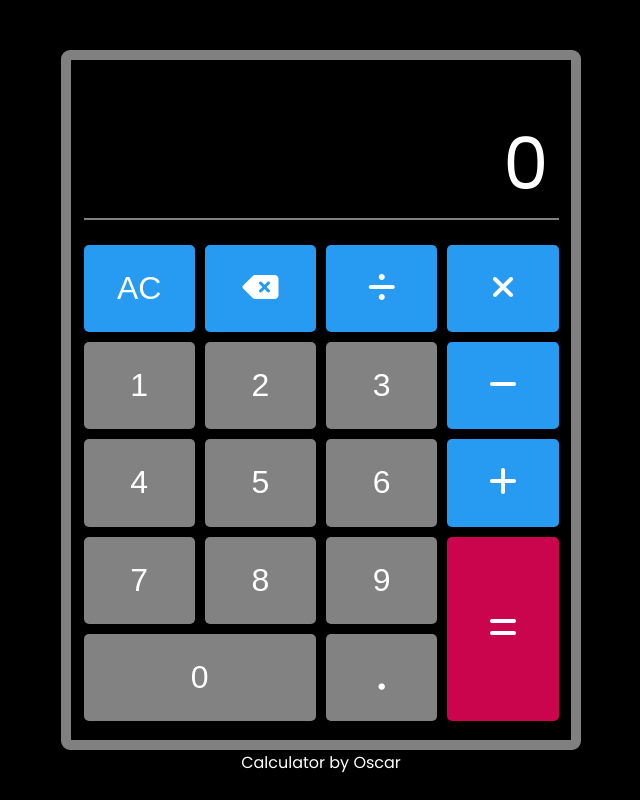
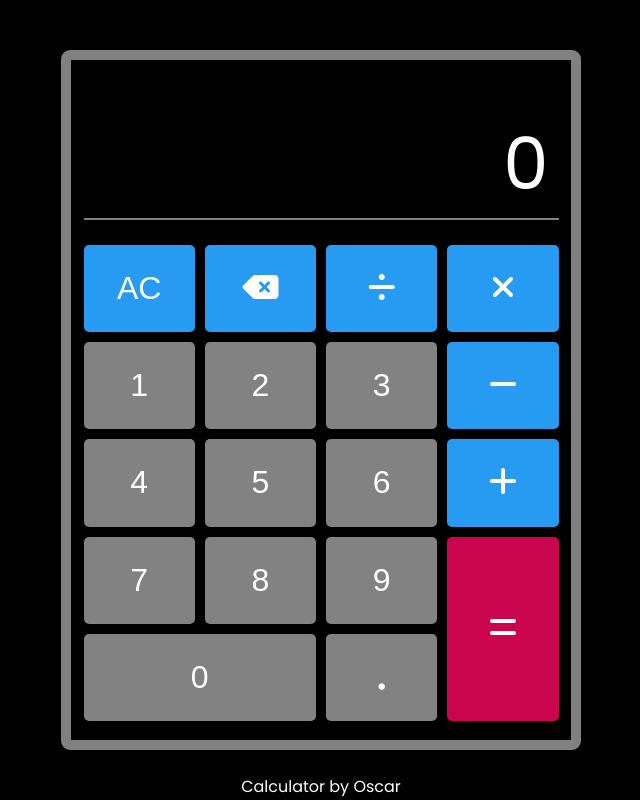
Before and after one commit to chuchuluco/calculator-top, a plain HTML site: page index.html in a window 1280 px wide. Shown: the whole page, without its empty margins (319-959 px from the left). Drawn offline with Linux system fonts and the light colour scheme.

Commit message:
add footer margin

```diff
--- a/style.css
+++ b/style.css
@@ -95,3 +95,7 @@ button.equal {
 button:hover {
     transform: scale(0.98);
 }
+
+footer {
+    margin-top: 3vh;
+}
```
